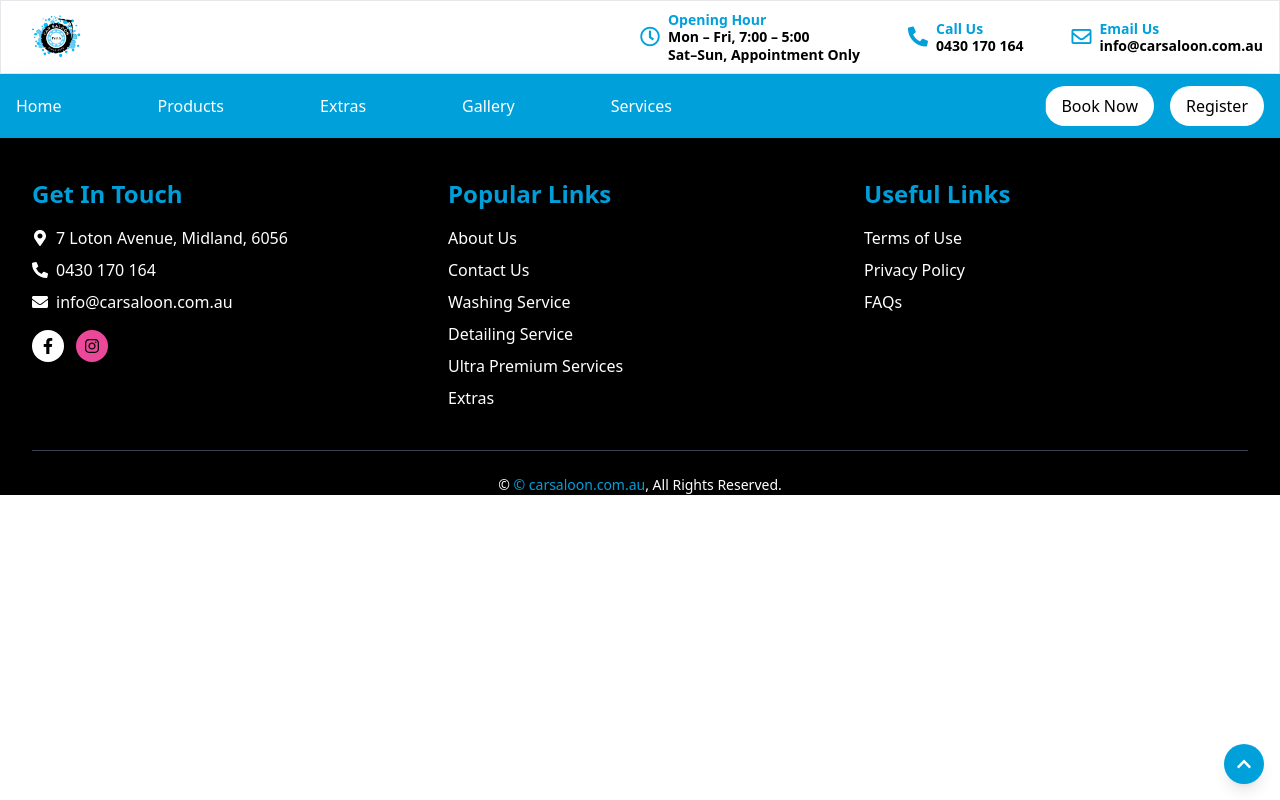
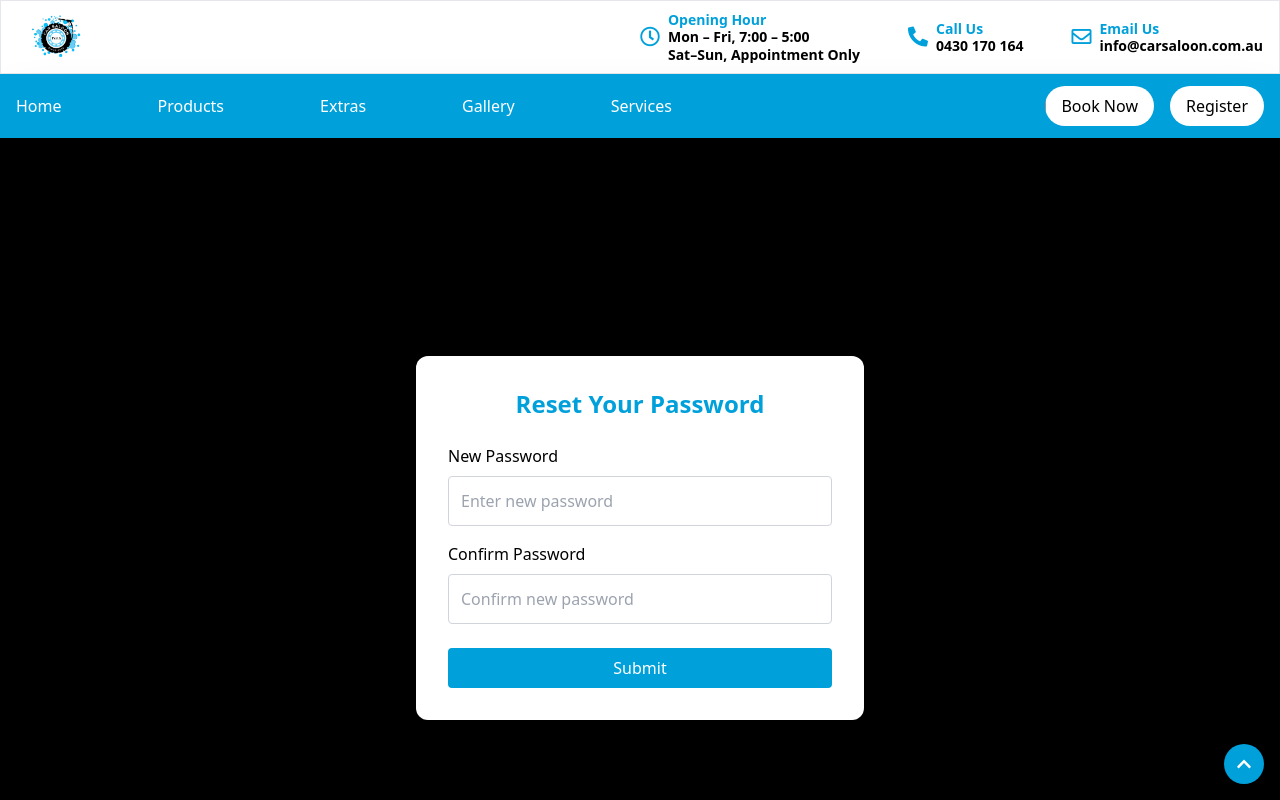
Before and after one commit to Vipul2202/Ecommerce, a React (Vite) app in the folder ecommerce-frontend/: page /reset-password/1 in a window 1280 px wide. Shown: the top 800 px of the page. Built offline with nearby package versions, Linux system fonts and the light colour scheme.

Commit message:
forgot api

```diff
--- a/ecommerce-frontend/package.json
+++ b/ecommerce-frontend/package.json
@@ -15,6 +15,7 @@
     "lucide-react": "^0.525.0",
     "react": "^19.1.0",
     "react-dom": "^19.1.0",
+    "react-feather": "^2.0.10",
     "react-icons": "^5.5.0",
     "react-router-dom": "^7.6.3",
     "react-slick": "^0.30.3",
--- a/ecommerce-frontend/src/App.jsx
+++ b/ecommerce-frontend/src/App.jsx
@@ -21,6 +21,7 @@ import CarDetailPage from './assets/Components/CarDetailPage'
 // import BeforeAfterGallery from './assets/Components/BeforeAfterGallery'
 // import Gallery from './assets/Components/Gallery'
 import Gallery from './assets/Components/Gallery'
+import ForgotPasswordReset from './assets/Components/ForgotPasswordReset'
 function App() {
   return (
     <div>
@@ -49,6 +50,8 @@ function App() {
           <Route path="/products" element={<Products />} />
               <Route path="/car/:id" element={<CarDetailPage />} />
           <Route path='gallery' element={<Gallery />} />
+          <Route path="/reset-password/:id" element={<ForgotPasswordReset />} />
+
         </Routes>
 
         <Footer />
--- a/ecommerce-frontend/src/assets/Components/ForgotPasswordReset.jsx
+++ b/ecommerce-frontend/src/assets/Components/ForgotPasswordReset.jsx
@@ -1,19 +1,37 @@
 import React, { useState } from "react";
+import { useSearchParams } from "react-router-dom";
+import axios from "axios";
 
 const ForgotPasswordReset = () => {
-  const [oldPassword, setOldPassword] = useState("");
+  const [searchParams] = useSearchParams();
+  const token = searchParams.get("token");
+
   const [newPassword, setNewPassword] = useState("");
+  const [confirmPassword, setConfirmPassword] = useState("");
 
-  const handleSubmit = (e) => {
+  const handleSubmit = async (e) => {
     e.preventDefault();
 
-    if (!oldPassword || !newPassword) {
+    if (!newPassword || !confirmPassword) {
       alert("Please fill in all fields");
       return;
     }
 
+    if (newPassword !== confirmPassword) {
+      alert("Passwords do not match.");
+      return;
+    }
 
-    alert("Password has been updated successfully.");
+    try {
+      await axios.post("http://localhost:9006/user/reset-password", {
+        token,
+        password: newPassword,
+      });
+
+      alert("Password has been updated successfully.");
+    } catch (err) {
+      alert(err.response?.data?.message || "Failed to reset password.");
+    }
   };
 
   return (
@@ -23,23 +41,23 @@ const ForgotPasswordReset = () => {
           Reset Your Password
         </h2>
         <form onSubmit={handleSubmit}>
-          <label className="block text-black mb-2">new Password</label>
+          <label className="block text-black mb-2">New Password</label>
           <input
             type="password"
             className="w-full p-3 mb-4 border border-gray-300 rounded focus:outline-none focus:ring-2 focus:ring-[#00a0db]"
-            placeholder="Enter old password"
-            value={oldPassword}
-            onChange={(e) => setOldPassword(e.target.value)}
+            placeholder="Enter new password"
+            value={newPassword}
+            onChange={(e) => setNewPassword(e.target.value)}
             required
           />
 
-          <label className="block text-black mb-2">confirm Password</label>
+          <label className="block text-black mb-2">Confirm Password</label>
           <input
             type="password"
             className="w-full p-3 mb-6 border border-gray-300 rounded focus:outline-none focus:ring-2 focus:ring-[#00a0db]"
-            placeholder="Enter new password"
-            value={newPassword}
-            onChange={(e) => setNewPassword(e.target.value)}
+            placeholder="Confirm new password"
+            value={confirmPassword}
+            onChange={(e) => setConfirmPassword(e.target.value)}
             required
           />
 
--- a/ecommerce-frontend/src/assets/Components/Navbar.jsx
+++ b/ecommerce-frontend/src/assets/Components/Navbar.jsx
@@ -71,7 +71,10 @@ const Navbar = () => {
         return;
       }
       try {
-        await axios.post("/api/user/forgot-password", { email: form.email });
+       await axios.post("http://localhost:9006/user/forgot-password", {
+  email: form.email,
+});
+
         toast.success(`Reset link sent to ${form.email}`);
         setShowModal(false);
         setForgotMode(false);
@@ -80,6 +83,7 @@ const Navbar = () => {
       }
       return;
     }
+
 
     if (!isLogin) {
       if (!form.name || !form.email || !form.phone || !form.password || !form.confirmPassword) {
```
Also changed, not shown: 1 other file (tests, documents, lock files or other folders).
